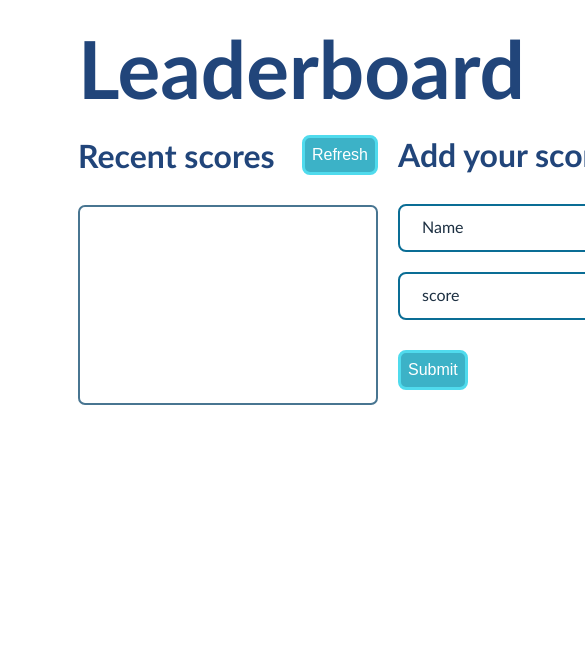
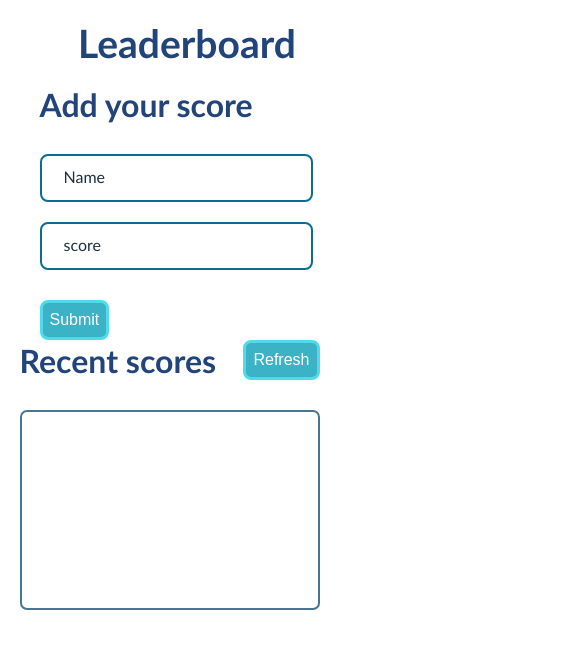
Before and after one commit to quavo19/Leaderboard, a website built with webpack: page src/index.html in a window 390 px wide. Shown: the top 648 px of the page, 585 px wide, since content can reach past the window. Built offline with nearby package versions, Linux system fonts and the light colour scheme.

Commit message:
Add media queries

```diff
--- a/src/style.css
+++ b/src/style.css
@@ -200,3 +200,23 @@ button {
 .Coll-2 {
   padding-left: 20px;
 }
+
+@media only screen and (max-width: 890px){
+    .Content {
+      flex-direction: column;
+      margin: 5%;
+    }
+    .score{
+      width: 70vw;
+      order: 4;
+    }
+
+    h1 {
+      font-size: 10vw;
+    }
+
+    .form,
+    .form2 {
+      width: 70vw;
+    }
+}
```
